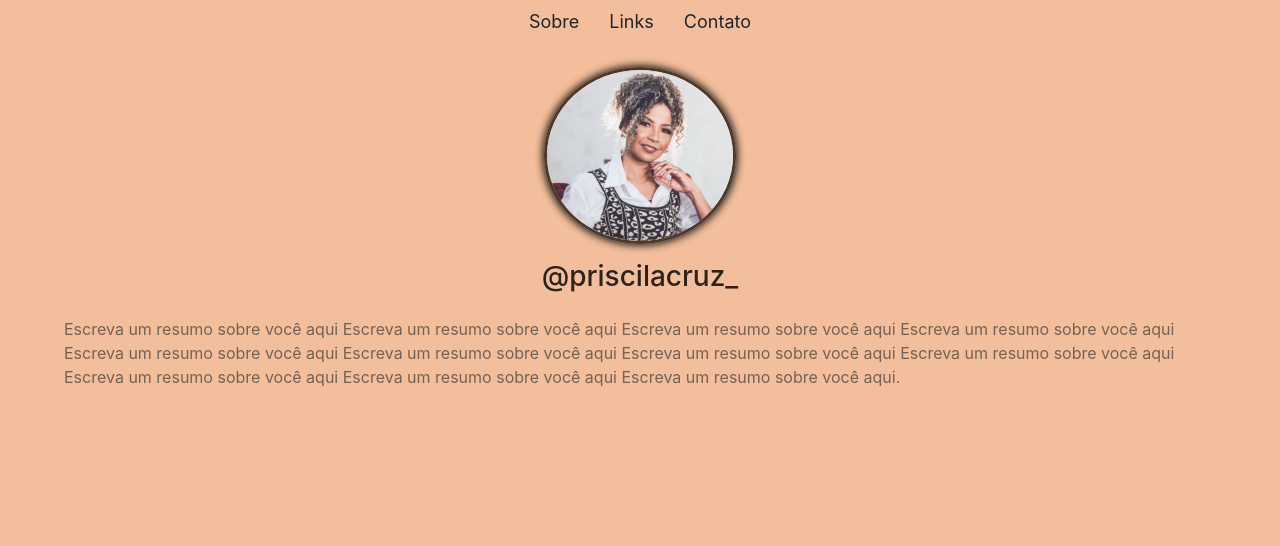
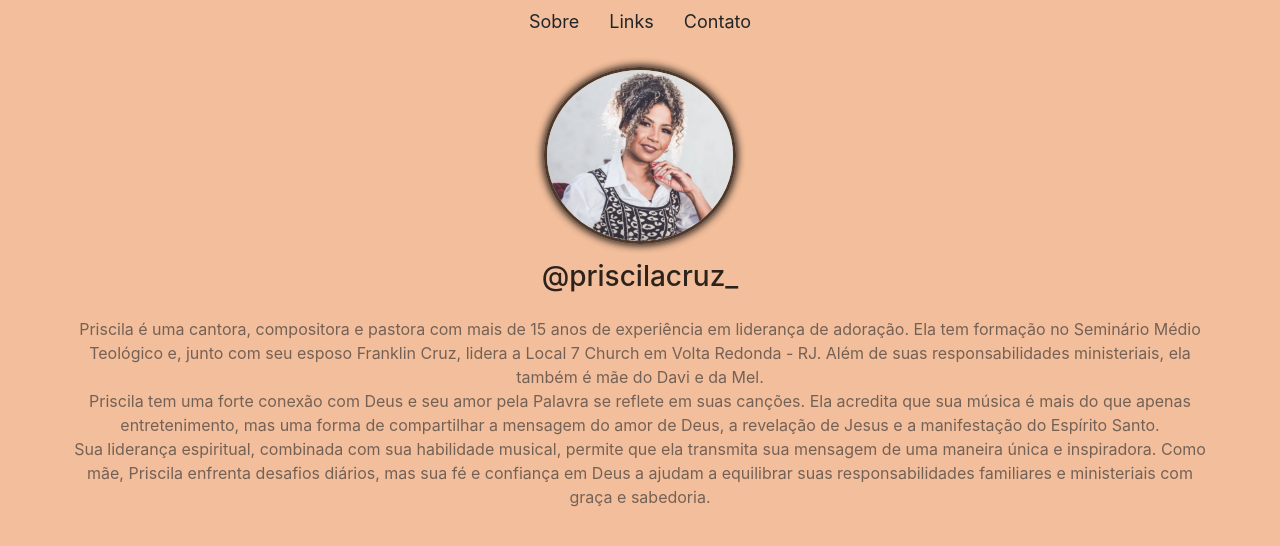
Before and after one commit to francovinicius/priscila-cruz, a React (Create React App) app: page / in a window 1280 px wide. Shown: the top 546 px of the page. Built offline with nearby package versions, Linux system fonts and the light colour scheme.

Commit message:
alteração do sobre

```diff
--- a/src/Components/About/index.js
+++ b/src/Components/About/index.js
@@ -5,10 +5,16 @@ export default function About() {
         <section>
 
             <div className='d-flex flex-column justify-content-center align-items-center' id='about'>
-                <p className='p-apresentacao'>
-                    Escreva um resumo sobre você aqui Escreva um resumo sobre você aqui Escreva um resumo sobre você aqui Escreva um resumo sobre você aqui
-                    Escreva um resumo sobre você aqui Escreva um resumo sobre você aqui Escreva um resumo sobre você aqui Escreva um resumo sobre você aqui
-                    Escreva um resumo sobre você aqui Escreva um resumo sobre você aqui Escreva um resumo sobre você aqui.
+                <p className='p-apresentacao text-center'>
+                    Priscila é uma cantora, compositora e pastora com mais de 15 anos de experiência em liderança de adoração. Ela tem formação no Seminário Médio Teológico e, junto com seu esposo Franklin Cruz, lidera a Local 7 Church em Volta Redonda - RJ. Além de suas responsabilidades ministeriais, ela também é mãe do Davi e da Mel.
+                    <br />
+                    Priscila tem uma forte conexão com Deus e seu amor pela Palavra se reflete em suas canções. Ela acredita que sua música é mais do que apenas entretenimento, mas uma forma de compartilhar a mensagem do amor de Deus, a revelação de Jesus e a manifestação do Espírito Santo.
+                    <br />
+                    Sua liderança espiritual, combinada com sua habilidade musical, permite que ela transmita sua mensagem de uma maneira única e inspiradora. Como mãe, Priscila enfrenta desafios diários, mas sua fé e confiança em Deus a ajudam a equilibrar suas responsabilidades familiares e ministeriais com graça e sabedoria.
+
+
+
+
                 </p>
             </div>
 
```
